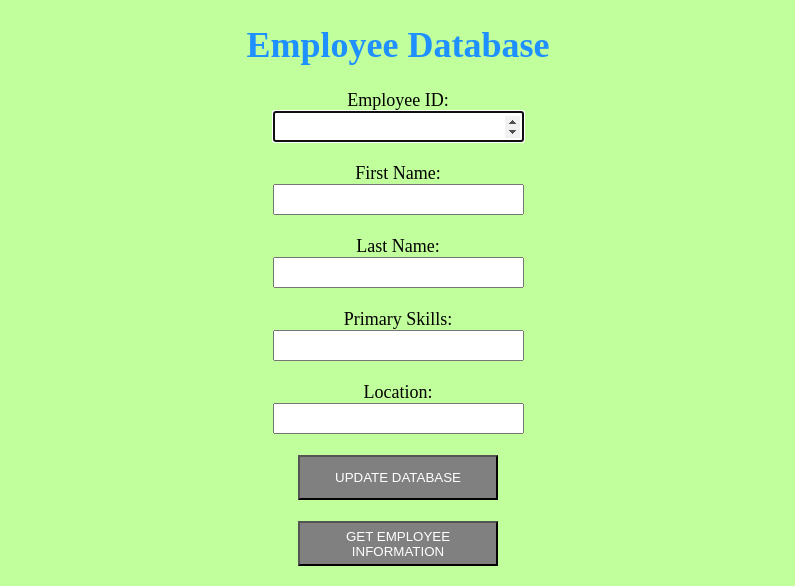
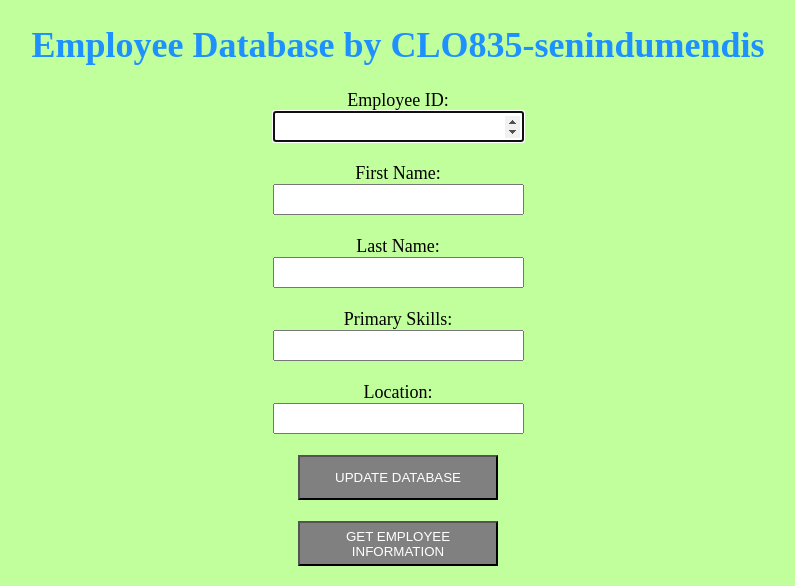
Before and after one commit to senidu97/clo835-senindumendis, a Flask app: page / in a window 1280 px wide. Shown: the top 586 px of the page, without its empty margins (242-1037 px from the left). Run offline with Flask 2, Linux system fonts and the light colour scheme.

Commit message:
creating the workflow and fixing some typos

```diff
--- a/templates/about.html
+++ b/templates/about.html
@@ -8,7 +8,7 @@
 {% if name %}
   <h1>Hello from {{ name }}!</h1>
 {% else %}
-  <h1>Hello From CLO835!</h1>
+  <h1>Hello From CLO835-senindumendis!</h1>
 {% endif %}
 
   {% if contents %}
--- a/templates/addemp.html
+++ b/templates/addemp.html
@@ -6,7 +6,7 @@
 <center>
 	<font color="black" size="4" style="font-family: avenir">
 
-		<h1 style="color: DodgerBlue">Employee Database</h1>
+		<h1 style="color: DodgerBlue">Employee Database by CLO835-senindumendis</h1>
 		<body style="background: {{ color }};" >
 
 			<form action="/addemp" autocomplete="on" method = "POST" enctype="multipart/form-data">
```
Also changed, not shown: .github/workflows/clo835-ecr-push.yaml (added), README.md.
